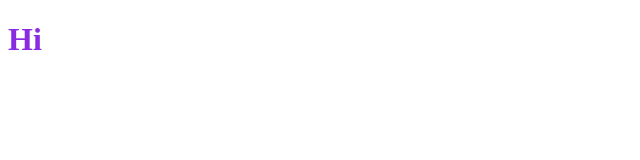
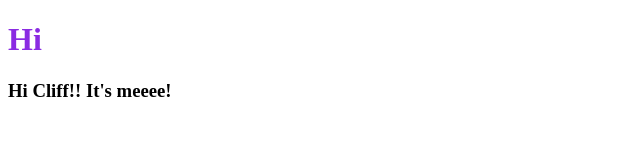
Before and after one commit to Cliffholz/Github-coding-practice, a plain HTML site: page index.html in a window 1280 px wide. Shown: the whole page, without its empty margins (0-640 px from the left). Drawn offline with Linux system fonts and the light colour scheme.

Commit message:
I said hi!
This is the description.

```diff
--- a/index.html
+++ b/index.html
@@ -9,5 +9,6 @@
 </head>
 <body>
     <h1>Hi</h1>
+    <h3>Hi Cliff!! It's meeee!</h3>
 </body>
 </html>
```
